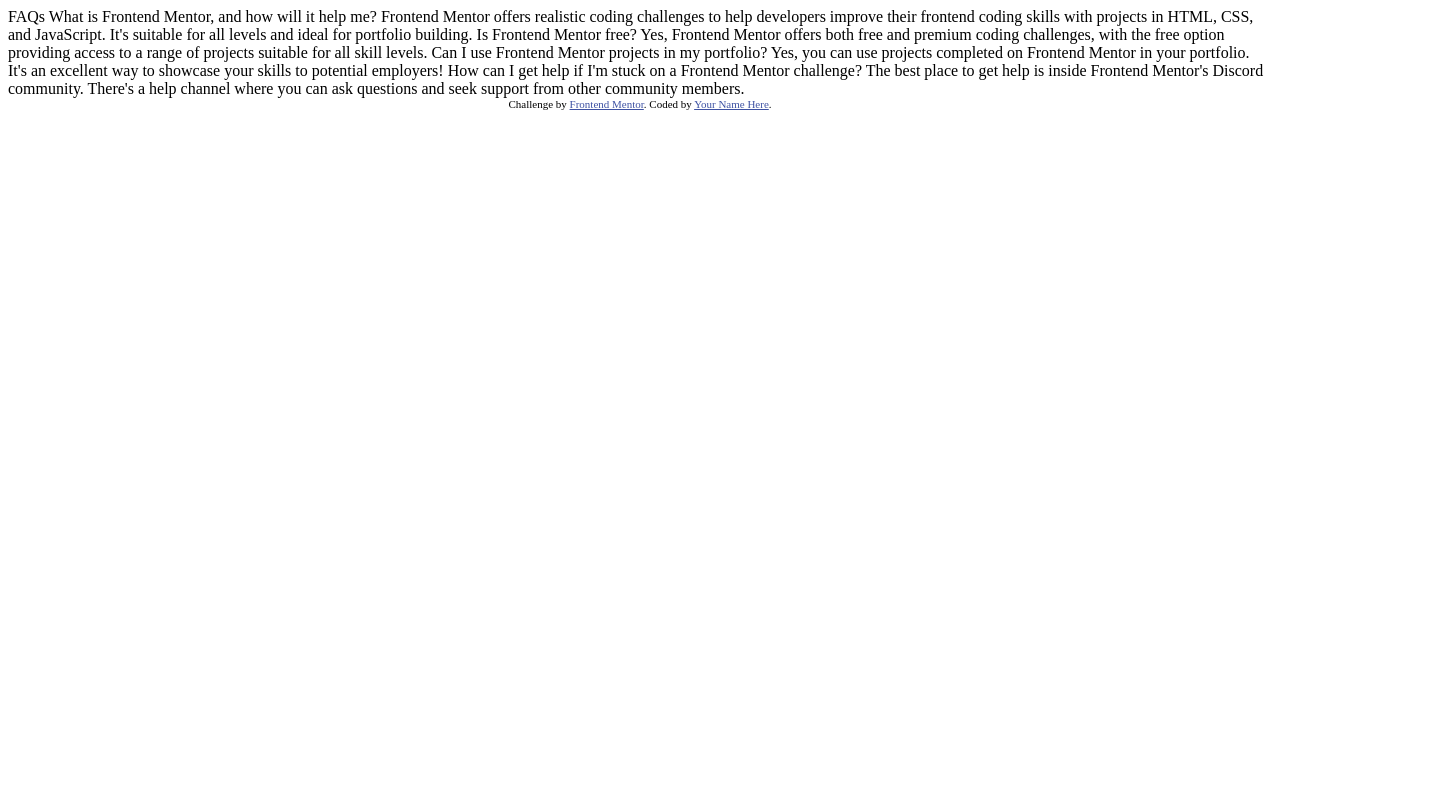
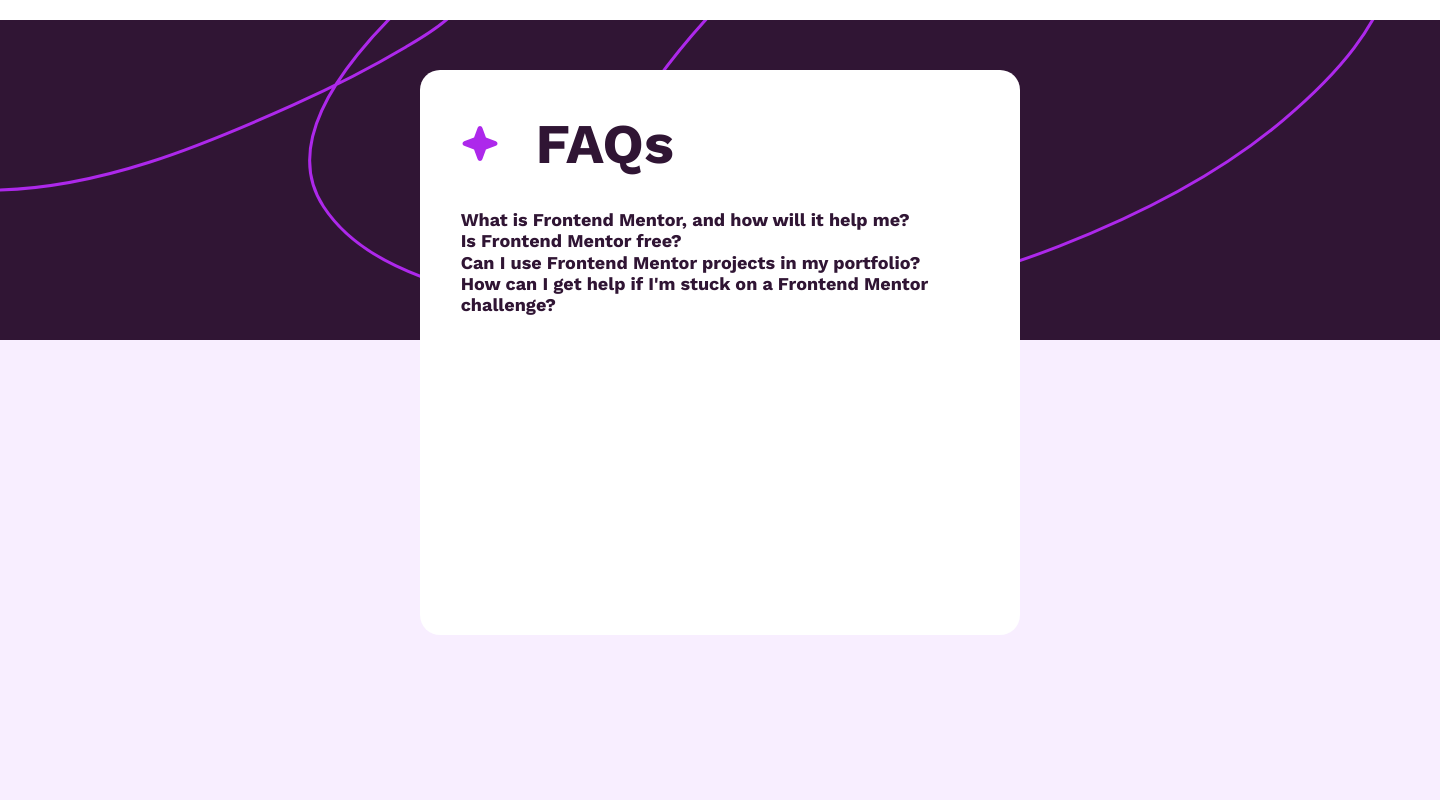
Before and after one commit to ekarkat/faq-according, a plain HTML site: page index.html in a window 1280 px wide. Shown: the top 800 px of the page, 1440 px wide, since content can reach past the window. Drawn offline with Linux system fonts and the light colour scheme.

Commit message:
Add the html for the card content Add the general styles

```diff
--- /dev/null
+++ b/assets/styles.css
@@ -0,0 +1,120 @@
+:root {
+  --purple: #301534;
+  --pink: #F8EEFF;
+  --white: #FFFFFF;
+}
+
+* {
+  margin: 0px;
+  padding: 0.1px;
+  box-sizing: border-box;
+}
+
+
+@font-face {
+  font-family: 'WorkSans';
+  src: url('fonts/WorkSans-VariableFont_wght.ttf')
+}
+
+body {
+  font-family: 'WorkSans';
+}
+
+li {
+  list-style: none;
+}
+
+
+/*
+
+
+
+Container styles
+
+
+
+*/
+
+
+.container {
+  width: 1440px;
+  height: 900px;
+  margin: 200px auto;
+  background-color: var(--pink);
+  background-image: url('images/background-pattern-desktop.svg');
+  background-repeat: no-repeat;
+  background-position: 0vw 0vh;
+  margin-top: 20px;
+}
+
+
+
+/*
+
+
+
+
+Card styles
+
+
+
+
+*/
+
+
+
+.faq-card {
+  height: 565px;
+  width: 600px;
+  background-color: var(--white);
+  margin: 50px auto;
+  border-radius: 20px;
+  background-image: url('images/icon-star.svg');
+  background-repeat: no-repeat;
+  background-position: 40px 53px;
+  padding-left: 40px;
+}
+
+
+.faq-card-header {
+  height: 66px;
+  width: 520px;
+  padding-left: 75px;
+  margin-top: 40px;
+}
+
+.faq-card-header h1 {
+  font-size: 56px;
+  color: var(--purple);
+}
+
+
+
+
+/*
+
+
+
+
+
+Card question and answer css
+
+
+
+
+*/
+
+
+.faq-card-qa {
+  width: 520px;
+  margin-top: 32px;
+  color: var(--purple);
+}
+
+.qa-li h2 {
+  font-size: 18px;
+}
+
+.qa-li p {
+  display: none;
+}
--- a/index.html
+++ b/index.html
@@ -5,6 +5,8 @@
   <meta name="viewport" content="width=device-width, initial-scale=1.0"> <!-- displays site properly based on user's device -->
 
   <link rel="icon" type="image/png" sizes="32x32" href="./assets/images/favicon-32x32.png">
+
+  <link rel="stylesheet" href="assets/styles.css">
 
   <title>Frontend Mentor | FAQ accordion</title>
 
@@ -15,29 +17,47 @@
   </style>
 </head>
 <body>
-
-  FAQs
-
-  What is Frontend Mentor, and how will it help me?
-
+  <section class="faq">
+    <div class="container">
+      <div class="faq-card">
+        <div class="faq-card-header">
+          <h1>FAQs</h1>
+        </div>
+        <div class="faq-card-qa">
+          <ul class="questions-list">
+            <li class="qa-li">
+              <h2>What is Frontend Mentor, and how will it help me?</h2>
+              <p>
                 Frontend Mentor offers realistic coding challenges to help developers improve their
                 frontend coding skills with projects in HTML, CSS, and JavaScript. It's suitable for
                 all levels and ideal for portfolio building.
-
-  Is Frontend Mentor free?
-
+              </p>
+            </li>
+            <li class="qa-li">
+              <h2>Is Frontend Mentor free?</h2>
+              <p>
                 Yes, Frontend Mentor offers both free and premium coding challenges, with the free
                 option providing access to a range of projects suitable for all skill levels.
-
-  Can I use Frontend Mentor projects in my portfolio?
-
+              </p>
+            </li>
+            <li class="qa-li">
+              <h2>Can I use Frontend Mentor projects in my portfolio?</h2>
+              <p>
                 Yes, you can use projects completed on Frontend Mentor in your portfolio. It's an excellent
                 way to showcase your skills to potential employers!
-
-  How can I get help if I'm stuck on a Frontend Mentor challenge?
-
+              </p>
+            <li class="qa-li">
+              <h2>How can I get help if I'm stuck on a Frontend Mentor challenge?</h2>
+              <p>
                 The best place to get help is inside Frontend Mentor's Discord community. There's a help
                 channel where you can ask questions and seek support from other community members.
+              </p>
+            </li>
+          </ul>
+        </div>
+      </div>
+    </div>
+  </section>
 
 
   <div class="attribution">
```
Lines whose indentation alone changed are shown as unchanged.
